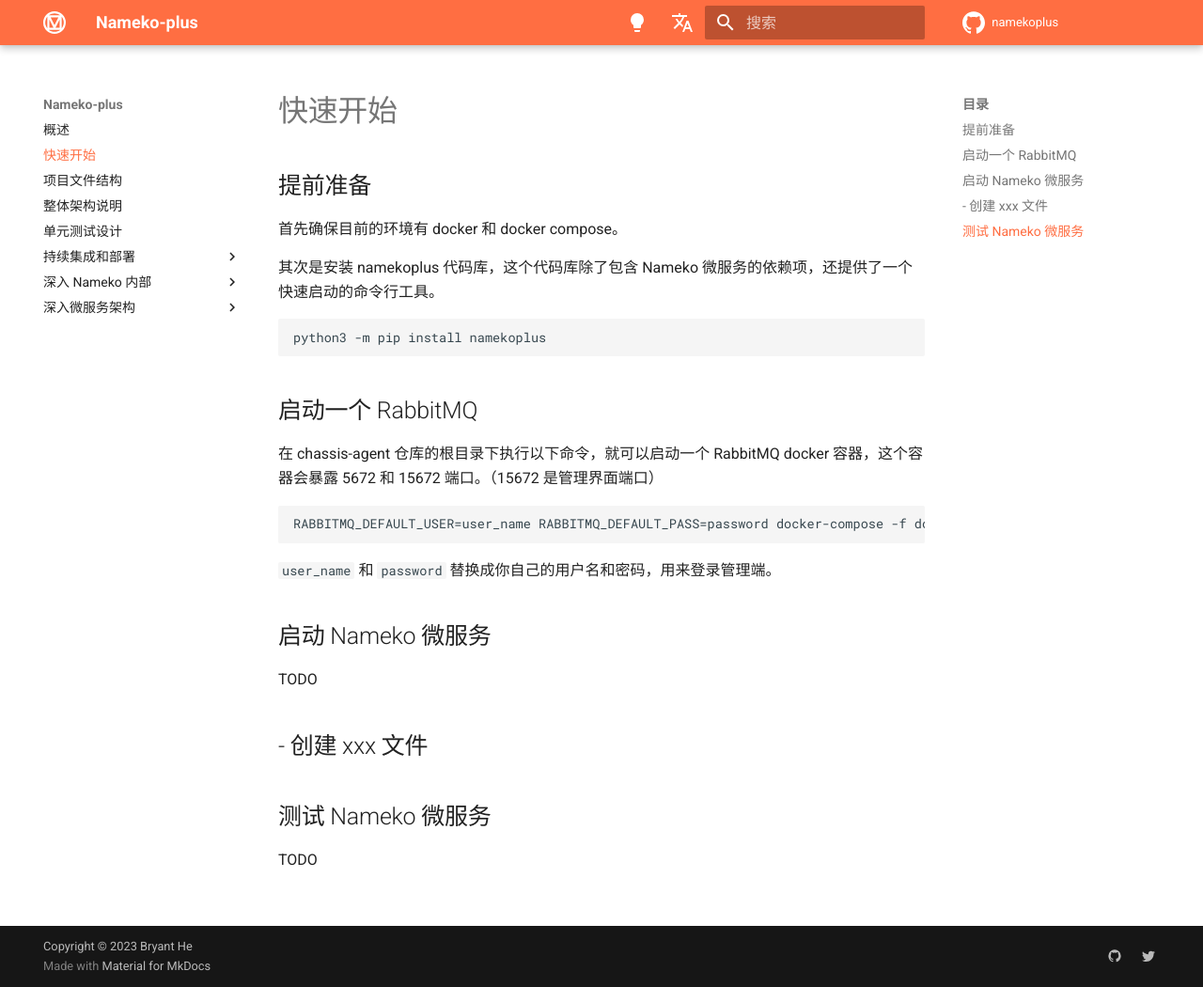
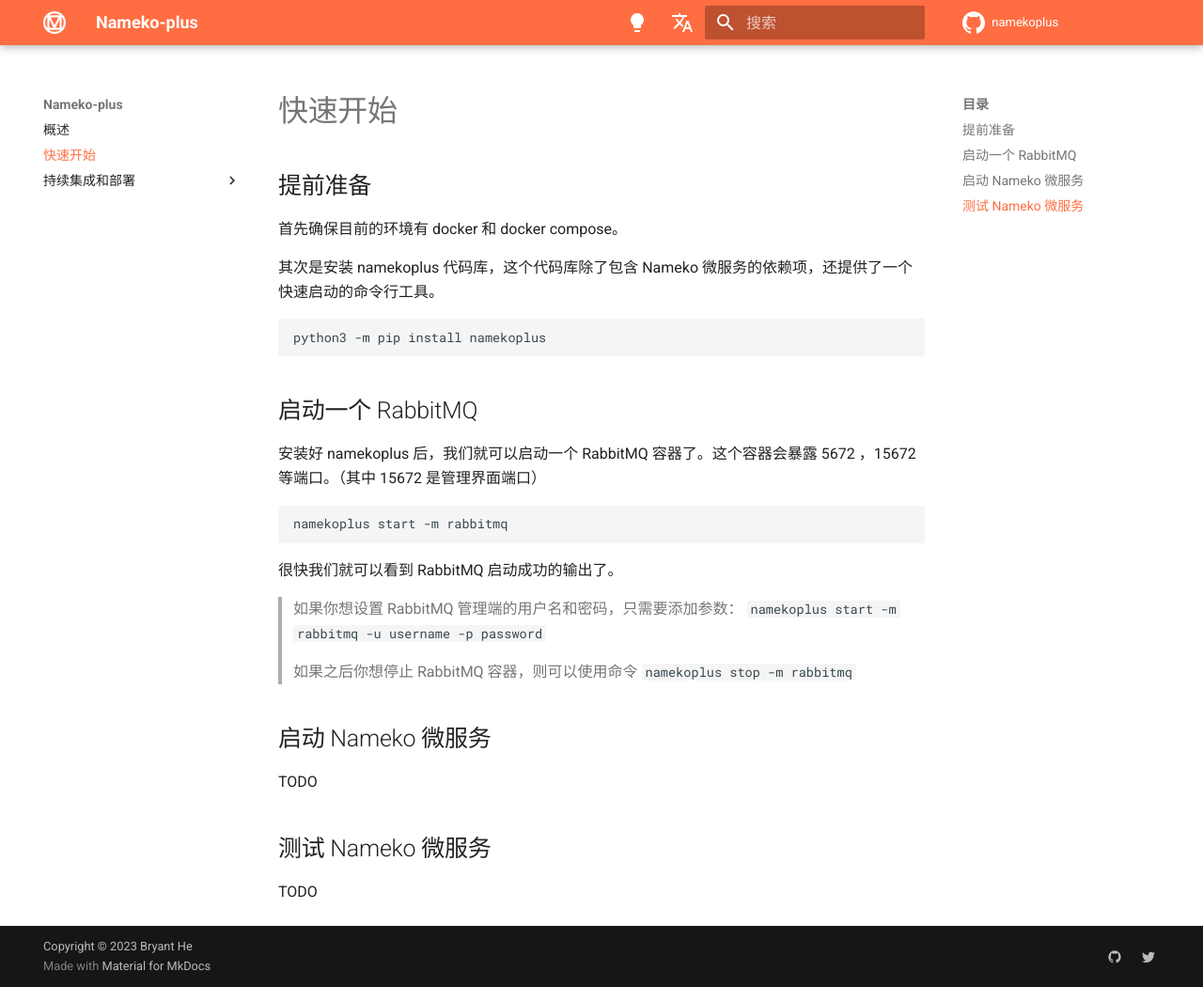
Before and after one commit to Bryanthelol/nameko-plus-doc, an MkDocs documentation site: the page built from docs/快速开始.md, in a window 1280 px wide and 1050 px high. Shown: the whole window at 94% size. Built offline with MkDocs 1.6.1 and Material for MkDocs 9.7.7, drawn with Linux system fonts in a browser that asks for light colours; comment, search, counter and statistics services are not loaded.

Commit message:
update doc

````diff
--- a/docs/快速开始.md
+++ b/docs/快速开始.md
@@ -17,21 +17,28 @@
 
 ## 启动一个 RabbitMQ
 
-在 chassis-agent 仓库的根目录下执行以下命令，就可以启动一个 RabbitMQ docker 容器，这个容器会暴露 5672 和 15672 端口。（15672 是管理界面端口）
+安装好 namekoplus 后，我们就可以启动一个 RabbitMQ 容器了。这个容器会暴露 5672 ，15672 等端口。（其中 15672 是管理界面端口）
 
 ```bash
-RABBITMQ_DEFAULT_USER=user_name RABBITMQ_DEFAULT_PASS=password docker-compose -f docker-compose-rabbitmq.yml up -d --build
+namekoplus start -m rabbitmq
 ```
 
-`user_name` 和 `password` 替换成你自己的用户名和密码，用来登录管理端。
+很快我们就可以看到 RabbitMQ 启动成功的输出了。
+
+> 如果你想设置 RabbitMQ 管理端的用户名和密码，只需要添加参数：
+> ```
+> namekoplus start -m rabbitmq -u username -p password
+> ```
+>
+> 如果之后你想停止 RabbitMQ 容器，则可以使用命令
+> ```
+> namekoplus stop -m rabbitmq
+> ```
 
 ## 启动 Nameko 微服务
 
 TODO
 
-- 创建 xxx 文件
--
-
 ## 测试 Nameko 微服务
 
 TODO
--- a/mkdocs.yml
+++ b/mkdocs.yml
@@ -4,21 +4,21 @@
 nav:
 - index.md
 - 快速开始.md
-- 项目文件结构.md
-- 整体架构说明.md
-- 单元测试设计.md
+# - 项目文件结构.md
+# - 整体架构说明.md
+# - 单元测试设计.md
 - 持续集成和部署:
   - CICD概述.md
   - test 环境方案.md
   - sit 环境方案.md
   - staging 环境方案.md
   - prod 环境方案.md
-- 深入 Nameko 内部:
-  - 编写 Nameko 扩展.md
-  - Nameko 源码解读.md
-- 深入微服务架构:
-  - 基于 Nameko 的高可用设计.md
-  - 基于 Nameko 的分布式事务.md
+# - 深入 Nameko 内部:
+#   - 编写 Nameko 扩展.md
+#   - Nameko 源码解读.md
+# - 深入微服务架构:
+#   - 基于 Nameko 的高可用设计.md
+#   - 基于 Nameko 的分布式事务.md
 repo_url: https://github.com/Bryanthelol/namekoplus
 repo_name: namekoplus
 copyright: Copyright &copy; 2023 Bryant He
````
